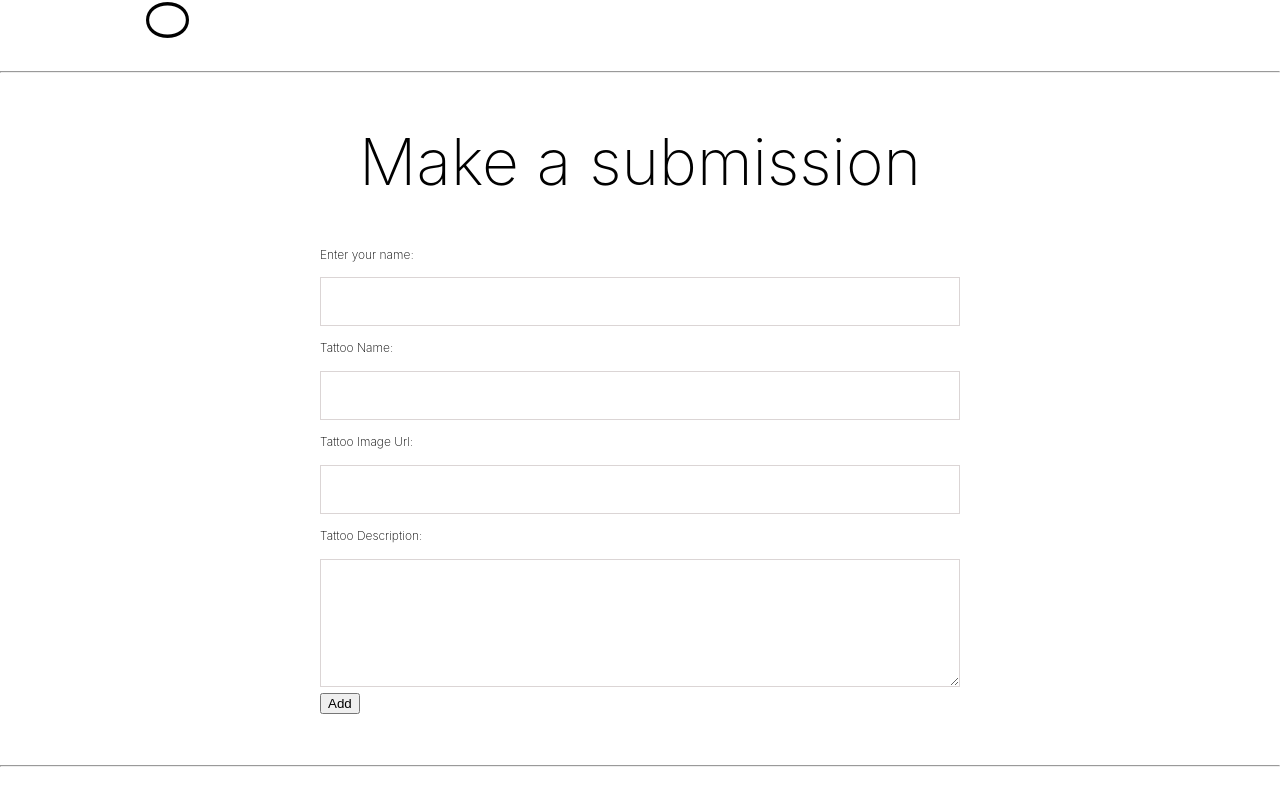
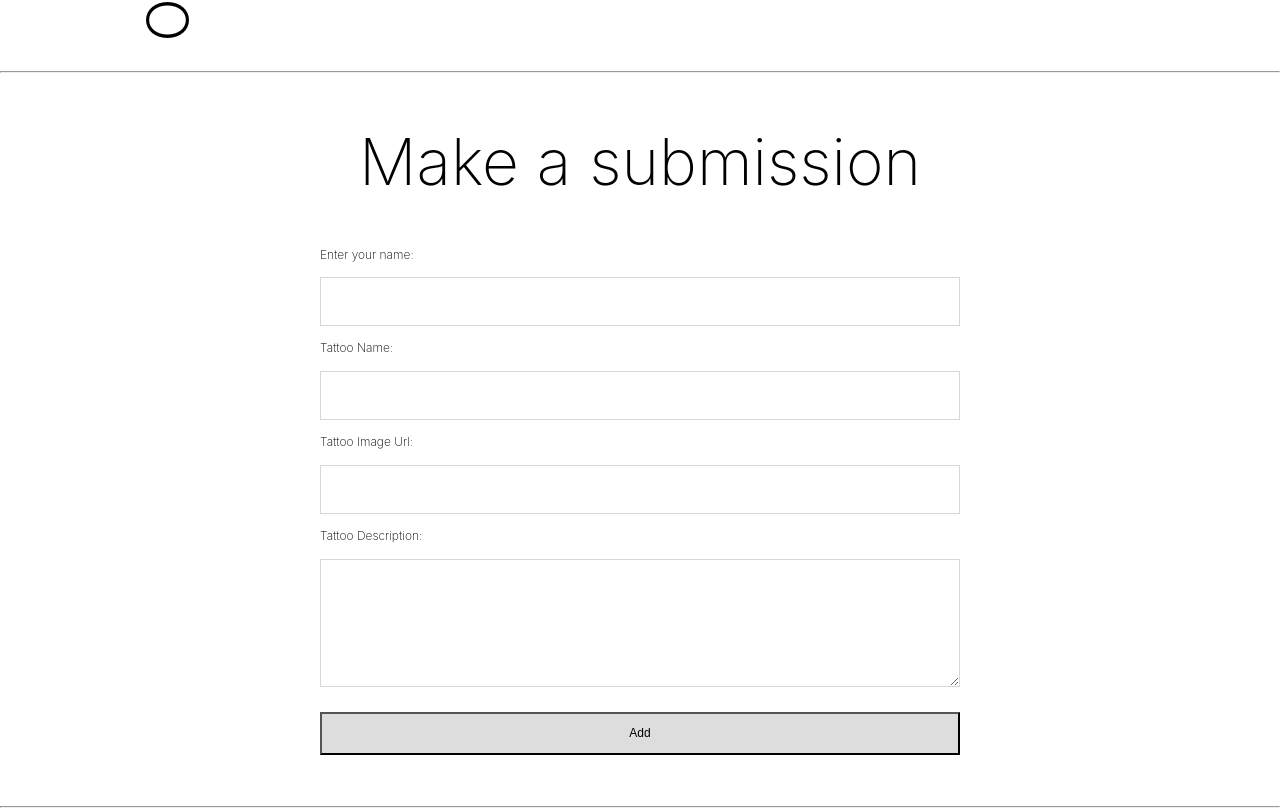
Before and after one commit to Jla1990/angelisNewTattoo, a React (Create React App) app: page / in a window 1280 px wide. Shown: the part 747-1555 px from the top of the page. Before the commit the page ends 1514 px from the top, so only its background shows below. Built offline with nearby package versions, Linux system fonts and the light colour scheme; a web font is replaced by a local one.

Commit message:
shitty code

```diff
--- a/src/assets/styles/form.scss
+++ b/src/assets/styles/form.scss
@@ -47,10 +47,14 @@ form {
         height: auto;
         padding: 2rem 0rem;
     }
-    input[type=submit] {
+    input[type=submit],
+    button[type=submit] {
         background-color: #DDD;
         color: black;
         font-size: 12px;
         font-weight: 500;
+        width: 100%;
+        padding: .8rem;
+        margin-top: 20px;
     }
 }
--- a/src/homePage/secondFormSubmission.js
+++ b/src/homePage/secondFormSubmission.js
@@ -15,17 +15,16 @@ export default class SubmissionForm extends React.Component {
         tatooName: event.target.value,
         imageUrl: event.target.value,
         tatooDescription: event.target.value  });
-    // this.setState({ tatooName: event.target.value });
-    // this.setState({ imageUrl: event.target.value });
-    // this.setState({ tatooDescription: event.target.value });
+
   }
+
 
   handleSubmit = event => {
     event.preventDefault();
 
     const submission = {
       name: this.state.name,
-      tattooName: this.state.tatooName,
+      tattooName: this.state.tattooName,
       imageUrl: this.state.imageUrl,
       tattooDescription: this.state.tattooDescription
     };
@@ -40,7 +39,7 @@ export default class SubmissionForm extends React.Component {
   render() {
     let imgPreview;
     if (this.state.imageUrl) {
-        imgPreview = <img src={this.state.imageUrl} alt='' />;
+        imgPreview = <img src={this.state.imageUrl} alt='your suggested tattoo' />;
     }
     return (
       <div>
@@ -55,7 +54,7 @@ export default class SubmissionForm extends React.Component {
       <p>Tattoo Name:</p>
       <input
         type='text'
-        name='tatooName'
+        name='tattooName'
         onChange={this.handleChange}
       />
       <p>Tattoo Image Url:</p>
@@ -69,7 +68,7 @@ export default class SubmissionForm extends React.Component {
 <p>Tattoo Description:</p>
       <textarea
         type='text'
-        name='tatooDescription'
+        name='tattooDescription'
         onChange={this.handleChange}
       />
 
```
